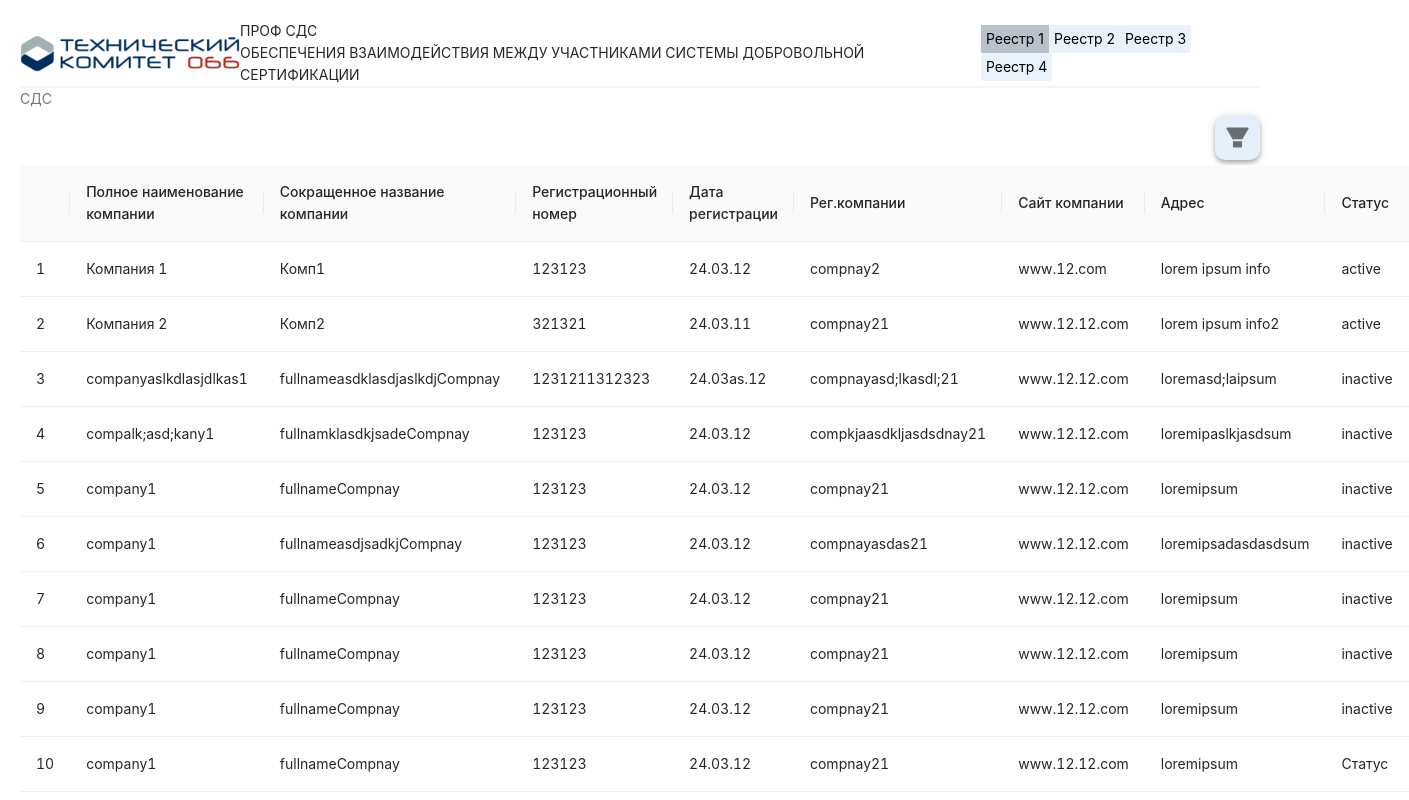
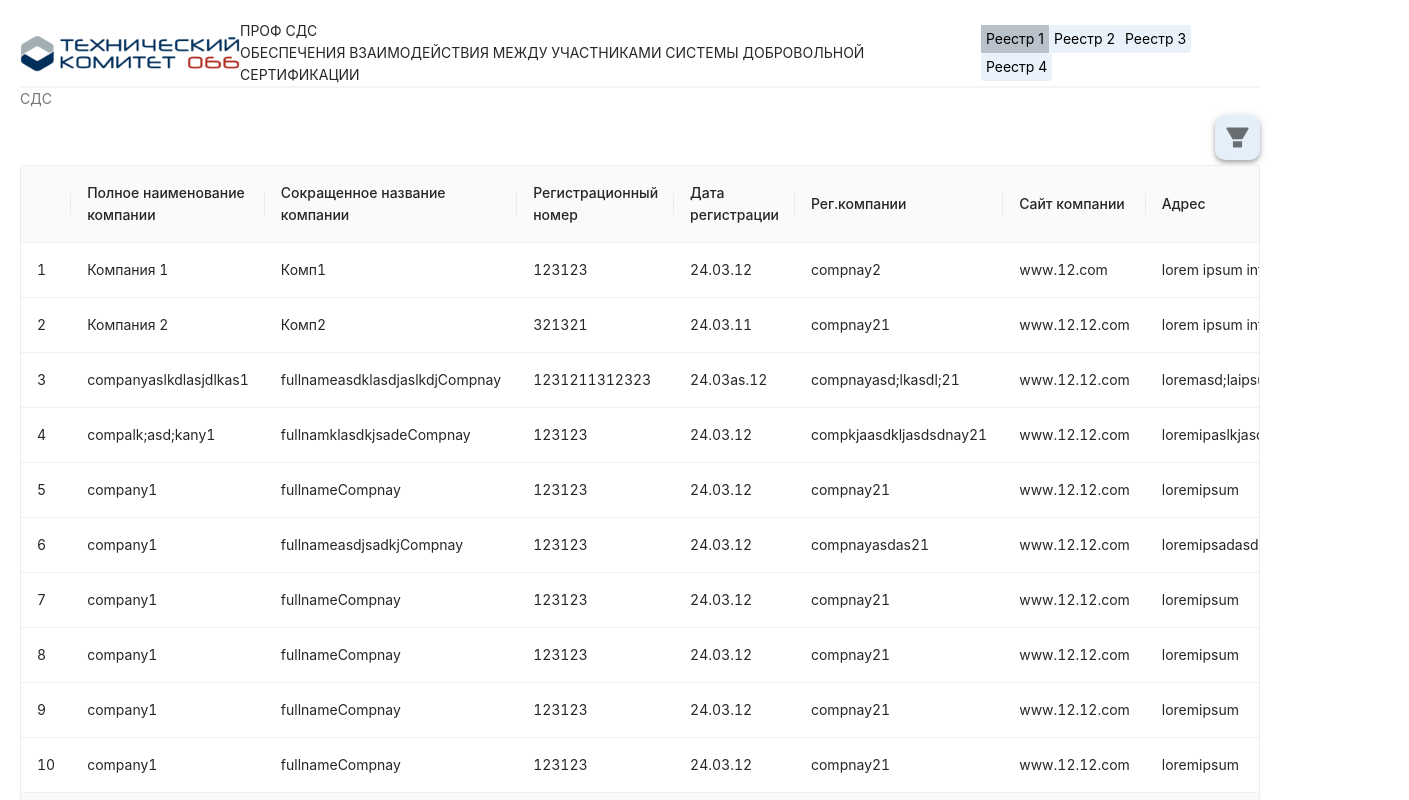
Before and after one commit to ErnisBadmae/reestr, a React (Create React App) app: page / in a window 1280 px wide. Shown: the top 800 px of the page, 1409 px wide, since content can reach past the window. Built offline with nearby package versions, Linux system fonts and the light colour scheme.

Commit message:
fixed_drawer

```diff
--- a/src/pages/registry-sro/registry-sro.js
+++ b/src/pages/registry-sro/registry-sro.js
@@ -1,4 +1,13 @@
-import { Table, Layout, Select, Input, Form, Drawer, Button, Space } from 'antd';
+import {
+  Table,
+  Layout,
+  Select,
+  Input,
+  Form,
+  Drawer,
+  Button,
+  Space,
+} from 'antd';
 import { FilterFilled } from '@ant-design/icons';
 import React, { useEffect, useState } from 'react';
 import './registry-sro.scss';
@@ -117,7 +126,10 @@ export const RegistryRSO = () => {
             onClick={() => setFilterModalVisible(true)}
           />
         </div>
+        <div className='registry-sro__drawer-wrapper'>
           <Drawer
+            getContainer={false}
+            style={{ position: 'absolute' }}
             title="Отфильтровать записи"
             visible={filterModalVisible}
             onClose={() => setFilterModalVisible(false)}
@@ -194,6 +206,7 @@ export const RegistryRSO = () => {
             }}
             onRow={(record) => relocateToCard(record)}
           />
+        </div>
         {/* </Col>
         </Row> */}
       </Content>
--- a/src/pages/registry-sro/registry-sro.scss
+++ b/src/pages/registry-sro/registry-sro.scss
@@ -24,4 +24,14 @@
       cursor: pointer;
     }
   }
+  &__drawer-wrapper {
+    position: relative;
+    // height: 200px;
+    // padding: 48px;
+    overflow: hidden;
+    text-align: center;
+    background: #fafafa;
+    border: 1px solid #ebedf0;
+    border-radius: 2px;
+  }
 }
```
Lines whose indentation alone changed are shown as unchanged.
